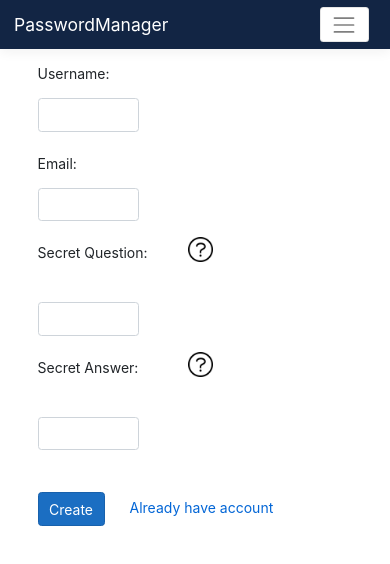
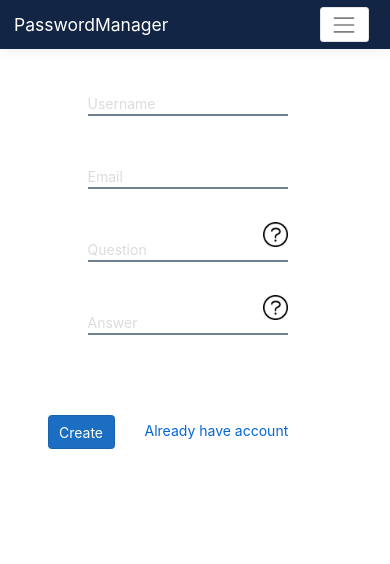
Before and after one commit to CasianovDenis/PasswordManager, a React (Create React App) app in the folder PasswordManager/ClientApp/: page /SignUp in a window 390 px wide. Shown: the top 564 px of the page. Built offline with nearby package versions, Linux system fonts and the light colour scheme.

Commit message:
Remade sign up form  and made responsive

```diff
--- a/PasswordManager/ClientApp/src/components/SignUp/SignUp.js
+++ b/PasswordManager/ClientApp/src/components/SignUp/SignUp.js
@@ -18,11 +18,7 @@ export default function SignUp() {
 
     if (GetCookie("status_account") == "online") redirect.push('/Account');
 
-    useEffect(() => {
 
-        document.documentElement.style.setProperty('--bodyColor', 'white');
-
-    }, []);
 
     const onCreateUser = (event) => {
 
@@ -112,42 +108,66 @@ export default function SignUp() {
 
     return (
 
-        <div style={{height:"50vh"} }>
-            <form className={style.form_position} >
-                <p >Username: </p>
-                <input type="text" class="form-control" style={{ width: "30%" }} ref={refUsername} />
-                <br />
+        <div className={style.signup_div}>
 
-                <p>Email: </p>
-                <input type="email" class="form-control" style={{ width: "30%" }} ref={refEmail} />
 
-                <br />
+            <form >
+                <div className={ style.inputBox}>
 
-                <p >Secret Question: </p> <img src={faq} className={style.faq_image }
+
+                <input type="text" ref={refUsername} maxlength="100" required/>
+                <span >Username</span>
+                    <i></i>
+                </div>
+
+
+                <div className={style.inputBox}>
+
+                    <input type="text" ref={refEmail} required/>
+                    <span >Email</span>
+                    <i></i>
+              </div>
+
+                <div className={style.inputBox}>
+
+                    <input type="text"  ref={refQuestion} required/>
+                    <span >Question</span>
+                    <i></i>
+
+                <img src={faq} className={style.faq_image}
                     title="You need to create secret question,where know only you answer.
                     Its help you for log in account without password,if you can not acces your email" />
 
-                <input type="text" class="form-control" style={{ width: "30%" }} ref={refQuestion} />
+                   </div>
 
-                <br />
 
-                <p >Secret Answer: </p> <img src={faq} className={style.faq_image}
+                <div className={style.inputBox}>
+                    <input type="text"  ref={refAnswer} required/>
+                    <span >Answer</span>
+                    <i></i>
+
+                 <img src={faq} className={style.faq_image}
                     title="In this field you must write answer for secret question" />
 
-                <input type="text" class="form-control" style={{ width: "30%" }} ref={refAnswer} />
 
-                <br /><br />
-                <button class="btn btn-primary" onClick={onCreateUser}>Create</button>
+                </div>
+
+                <button class="btn btn-primary" onClick={onCreateUser} style={{ margin:"10px" }}>Create</button>
 
 
-                <NavLink tag={Link} to="/SignIn" style={{ margin: "25px" }}>Already have account</NavLink>
+                <NavLink tag={Link} to="/SignIn" style={{ margin: "20px" }}>Already have account</NavLink>
 
                 <p style={{ marginLeft: "5px" }}>{message}</p>
 
             </form>
 
-            <img src={book_readers} className={style.book_image} />
 
-        </div>
+
+                <img className={style.image_book} src={book_readers}   />
+
+
+
+                </div>
+
     );
   }
--- a/PasswordManager/ClientApp/src/components/SignUp/SignUp.module.css
+++ b/PasswordManager/ClientApp/src/components/SignUp/SignUp.module.css
@@ -1,25 +1,81 @@
+.signup_div {
+     margin-left: 10%;
+    justify-content: center;
+    display: flex;
+    background-color: white;
 
-.form_position {
-    margin-left: 10%;
+    width: 80%;
+
+    border-radius: 20px;
+
 }
-.book_image {
-    position:relative;
-    bottom:500px;
-    left:50%;
+
+
+.image_book {
+  width:50%;
+  height:300px;
 
 }
 
 .faq_image{
-    position:relative;
+
     width:25px;
     height:25px;
-    top:-40px;
-    left:150px;
+    margin-top:-40px;
+
+    float:right;
+    cursor:pointer;
+}
+.inputBox{
+    position:relative;
+    width:200px;
+    margin:50px;
+    right:50px;
+    top:-20px;
 }
 
-@media(max-width:991px) {
+    .inputBox input {
+        width: 100%;
+        background: transparent;
+        border: none;
+        outline: none;
+    }
+    .inputBox span{
+        position: absolute;
+        left: 0;
+        color: rgb(220,220,220);
+        pointer-events: none;
+        transition: 0.5s;
+    }
 
-    .book_image {
+    .inputBox input:focus ~ span,
+    .inputBox input:valid ~ span {
+        color: #2196f3;
+        font-size: 0.90rem;
+        transform: translateY(-16px);
+    }
+
+    .inputBox input:focus ~ i {
+        background: linear-gradient(to right, #4776e6, #8e54e9);
+    }
+    .inputBox i {
+        position: absolute;
+        left: 0;
+        bottom: 0;
+        width: 100%;
+        background: #708090;
+        height: 2px;
+        overflow: hidden;
+    }
+
+
+    @media(max-width:991px) {
+        .inputBox {
+
+            right: 0px;
+
+        }
+        .image_book {
      display:none;
     }
 
```
